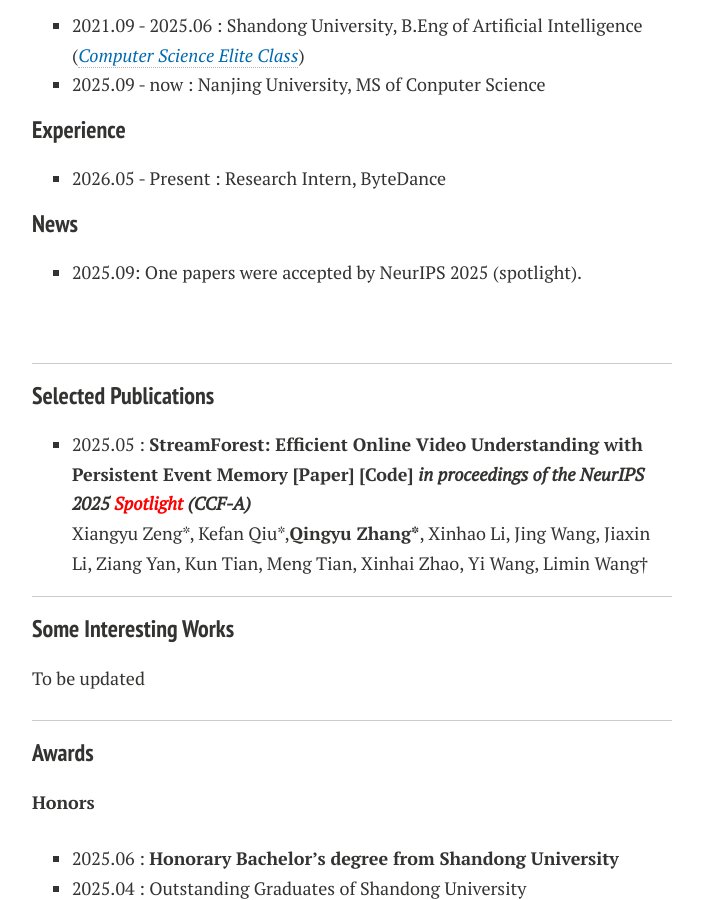
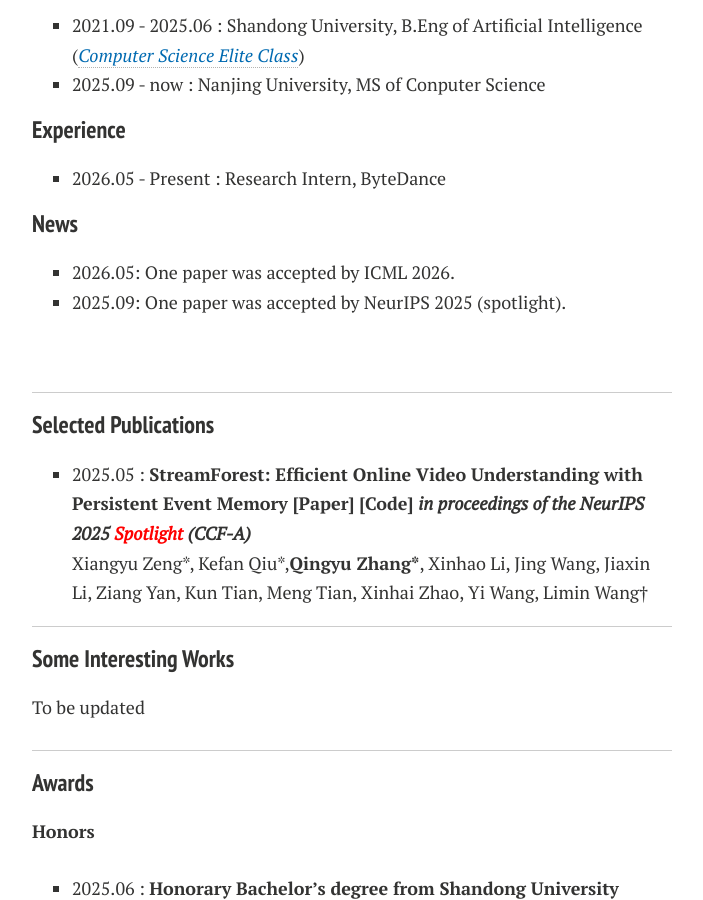
Before and after one commit to happyzqy/happyzqy.github.io, a Jekyll site: the page built from index.md, in a window 1280 px wide and 900 px high, scrolled down 499 px. Shown: the whole window, without its empty margins (288-991 px from the left). Built offline with Jekyll 4.4.1, drawn with Linux system fonts in a browser that asks for light colours; nearby versions of some CDN libraries; comment, search, counter and statistics services are not loaded; a style sheet for code colours, icons or effects is not loaded.

Commit message:
Update news entries

```diff
--- a/index.md
+++ b/index.md
@@ -30,7 +30,8 @@ My research interests lies in the computer vision and multimodal, including Vide
 
 ### News
 
-- 2025.09: One papers were accepted by NeurIPS 2025 (spotlight).
+- 2026.05: One paper was accepted by ICML 2026.
+- 2025.09: One paper was accepted by NeurIPS 2025 (spotlight).
 
 <br>
 
```
